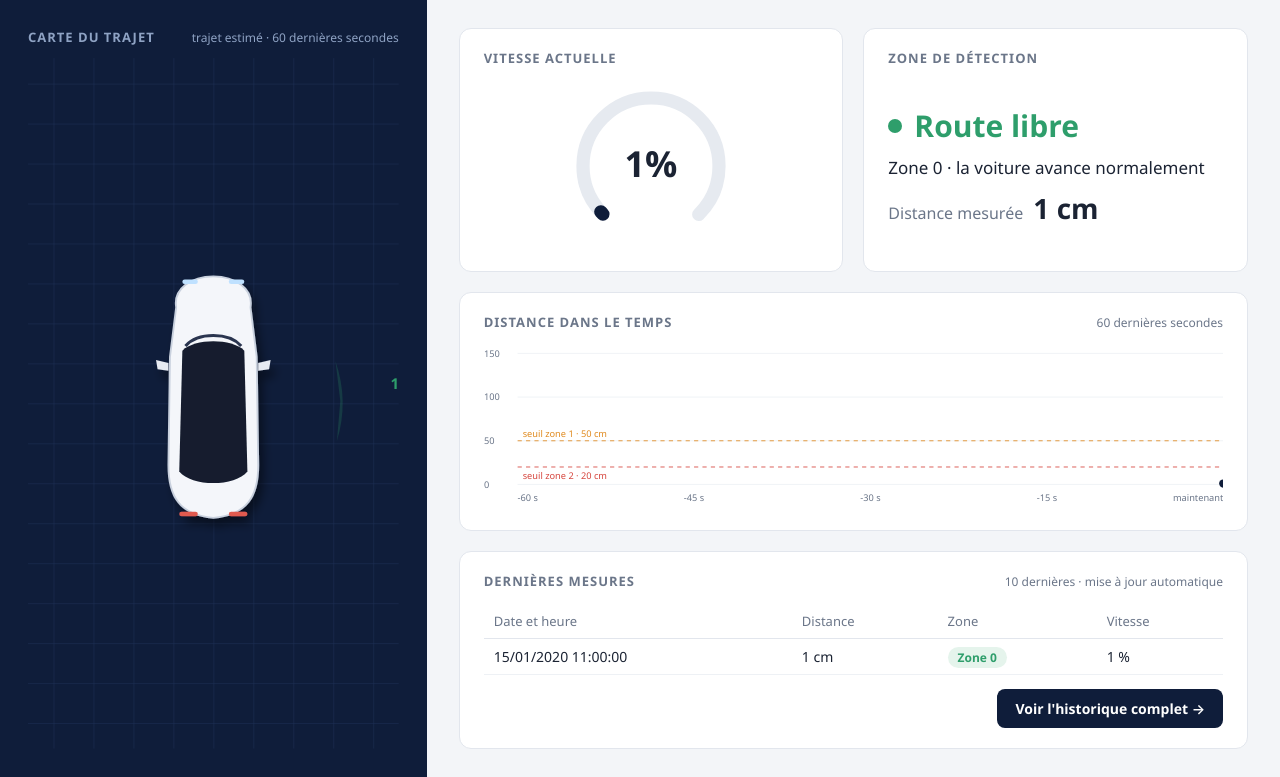
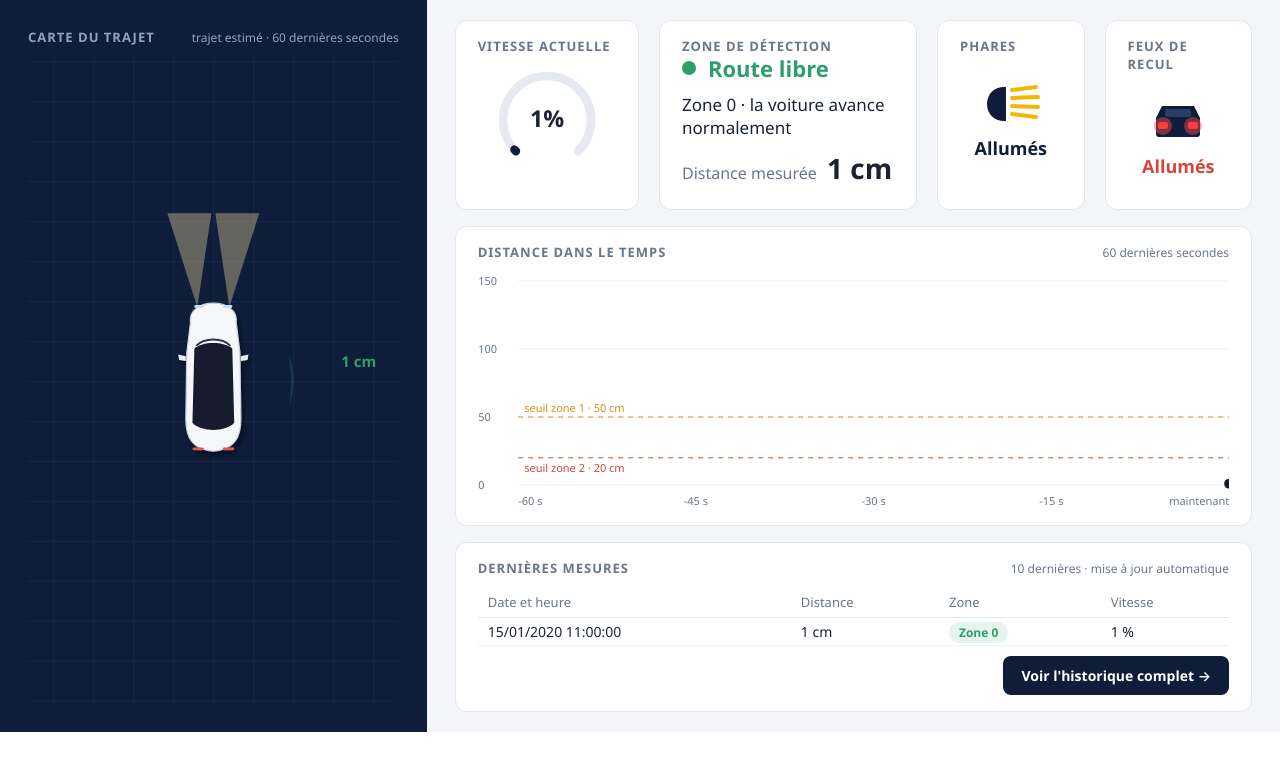
Before and after one commit to malika95290/radardrive-projet-arduino, a Django app: page /dashboard/ in a window 1280 px wide. Shown: the part 68-845 px from the top of the page. After the commit the page ends 800 px from the top, so only its background shows below. Run offline with Django 5.2, Linux system fonts and the light colour scheme; tables that the repository leaves empty hold one stand-in row (values such as "Sample post").

Commit message:
ajout des états des phares et des feux de reculs + enregistrement en bdd

```diff
--- a/vehicule/admin.py
+++ b/vehicule/admin.py
@@ -5,5 +5,5 @@ from .models import Mesure
 
 @admin.register(Mesure)
 class MesureAdmin(admin.ModelAdmin):
-    list_display = ["date", "distance", "zone", "vitesse", "action", "angle_capteur"]
-    list_filter = ["zone", "action"]
+    list_display = ["date", "distance", "zone", "vitesse", "action", "angle_capteur", "phares", "feux_recul"]
+    list_filter = ["zone", "action", "phares", "feux_recul"]
--- a/vehicule/static/vehicule/css/style.css
+++ b/vehicule/static/vehicule/css/style.css
@@ -34,7 +34,7 @@ h2 {
     color: var(--doux);
     text-transform: uppercase;
     letter-spacing: 1px;
-    margin-bottom: 14px;
+    margin-bottom: 10px;
 }
 
 .sous { font-size: 12px; color: var(--doux); }
@@ -93,7 +93,7 @@ h2 {
     background: var(--blanc);
     border: 1px solid var(--bord);
     border-radius: 12px;
-    padding: 20px 24px;
+    padding: 16px 22px;
 }
 
 .carte-entete { display: flex; justify-content: space-between; align-items: baseline; }
@@ -120,7 +120,7 @@ h2 {
 .dashboard {
     display: grid;
     grid-template-columns: minmax(0, 1fr) minmax(0, 2fr);
-    min-height: calc(100vh - 68px);
+    height: calc(100vh - 68px); /* tout tient dans l'écran, sans défilement */
 }
 
 .panneau-carte {
@@ -135,26 +135,28 @@ h2 {
 #carte {
     width: 100%;
     flex: 1;
-    min-height: 560px;
+    min-height: 0;
     margin-top: 12px;
     border-radius: 10px;
     overflow: hidden;
 }
 
-.panneau-donnees { padding: 28px 32px; display: flex; flex-direction: column; gap: 20px; }
+.panneau-donnees { padding: 20px 28px; display: flex; flex-direction: column; gap: 16px; min-height: 0; }
+.carte-graphique { flex: 1; min-height: 130px; display: flex; flex-direction: column; }
+#graphique { flex: 1; width: 100%; min-height: 0; }
 
-.ligne { display: grid; grid-template-columns: 1fr 1fr; gap: 20px; }
+.ligne { display: grid; grid-template-columns: 1fr 1.4fr 0.8fr 0.8fr; gap: 20px; }
 
 /* Compteur de vitesse */
-.compteur { display: flex; justify-content: center; align-items: center; height: 170px; }
+.compteur { display: flex; justify-content: center; align-items: center; height: 110px; }
 .arc-fond, .arc-vitesse { fill: none; stroke-width: 14; stroke-linecap: round; }
 .arc-fond { stroke: #e6eaf0; }
 .arc-vitesse { stroke: var(--nuit); transition: stroke-dasharray 0.6s ease; }
 #texte-vitesse { font-size: 38px; font-weight: 700; fill: var(--texte); }
 
 /* Zone de détection */
-.zone-detection { height: 170px; display: flex; flex-direction: column; justify-content: center; gap: 10px; }
-.zone-titre { font-size: 30px; font-weight: 700; display: flex; align-items: center; gap: 12px; color: var(--doux); }
+.zone-detection { height: 110px; display: flex; flex-direction: column; justify-content: center; gap: 10px; }
+.zone-titre { font-size: 22px; font-weight: 700; display: flex; align-items: center; gap: 12px; color: var(--doux); }
 .zone-titre .rond { width: 14px; height: 14px; border-radius: 50%; background: currentColor; }
 .zone-titre.z0 { color: var(--vert); }
 .zone-titre.z1 { color: var(--orange); }
@@ -163,13 +165,34 @@ h2 {
 .zone-distance { font-size: 16px; color: var(--doux); }
 .zone-distance b { font-size: 28px; color: var(--texte); margin-left: 6px; }
 
+/* Voyants : phares et feux de recul */
+.voyant { height: 110px; display: flex; flex-direction: column; align-items: center; justify-content: center; gap: 8px; }
+.voyant span { font-size: 18px; font-weight: 700; color: var(--doux); }
+.voyant svg * { transition: fill 0.3s, stroke 0.3s, opacity 0.3s; }
+
+.phare-corps { fill: #c9cfda; }
+.phare-rayons path { stroke: #f2b705; stroke-width: 4; stroke-linecap: round; fill: none; opacity: 0; }
+#phares.allume span { color: var(--nuit); }
+#phares.allume .phare-corps { fill: var(--nuit); }
+#phares.allume .phare-rayons path { opacity: 1; }
+
+.recul-carrosserie { fill: #c9cfda; }
+.recul-vitre { fill: #e9edf3; }
+.recul-feu { fill: #9aa3b2; }
+.recul-halo { fill: #ff4d4d; opacity: 0; }
+#recul.allume span { color: var(--rouge); }
+#recul.allume .recul-carrosserie { fill: var(--nuit); }
+#recul.allume .recul-vitre { fill: #2a3d66; }
+#recul.allume .recul-feu { fill: #ff3b3b; }
+#recul.allume .recul-halo { opacity: 0.45; }
+
 /* Tableaux */
 table { width: 100%; border-collapse: collapse; font-size: 14px; }
 th {
     text-align: left; color: var(--doux); font-weight: 500; font-size: 13px;
-    padding: 8px 10px; border-bottom: 1px solid var(--bord);
+    padding: 6px 10px; border-bottom: 1px solid var(--bord);
 }
-td { padding: 8px 10px; border-bottom: 1px solid #eef1f5; }
+td { padding: 4px 10px; border-bottom: 1px solid #eef1f5; }
 td.vide { color: var(--doux); text-align: center; padding: 24px; }
 
 .pastille { padding: 2px 10px; border-radius: 20px; font-size: 12px; font-weight: 600; }
@@ -177,9 +200,13 @@ td.vide { color: var(--doux); text-align: center; padding: 24px; }
 .pastille.z1 { background: #fcefdc; color: var(--orange); }
 .pastille.z2 { background: #fbe3e1; color: var(--rouge); }
 
-.pied { display: flex; justify-content: flex-end; margin-top: 14px; }
+.pied { display: flex; justify-content: flex-end; margin-top: 10px; }
 
 /* ---------- Page historique ---------- */
+
+.etat { font-size: 13px; color: var(--doux); }
+.etat.allume { color: var(--nuit); font-weight: 600; }
+.etat.recul { color: var(--rouge); font-weight: 600; }
 
 .page-historique { max-width: 1100px; margin: 28px auto; padding: 0 32px; }
 .lien-retour { font-size: 14px; color: var(--doux); text-decoration: none; }
@@ -198,10 +225,16 @@ td.vide { color: var(--doux); text-align: center; padding: 24px; }
 
 /* ---------- Petits écrans (téléphone, tablette) ---------- */
 
+/* Écran trop petit en hauteur : on autorise le défilement */
+@media (max-height: 780px) {
+    .dashboard { height: auto; min-height: calc(100vh - 68px); }
+    #carte { min-height: 500px; }
+}
+
 @media (max-width: 1000px) {
-    .dashboard { grid-template-columns: 1fr; }
+    .dashboard { grid-template-columns: 1fr; height: auto; }
     #carte { min-height: 420px; }
-    .ligne { grid-template-columns: 1fr; }
+    .ligne { grid-template-columns: 1fr 1fr; }
     .entete { padding: 0 16px; }
     .statut span:last-child { display: none; }
 }
--- a/vehicule/static/vehicule/js/dashboard.js
+++ b/vehicule/static/vehicule/js/dashboard.js
@@ -11,7 +11,7 @@ const PIXELS_PAR_CM = 2.2;         // échelle de la carte
 const FENETRE_SECONDES = 60;       // durée affichée sur la carte et le graphique
 const DISTANCE_MAX_GRAPHIQUE = 150; // haut du graphique, en cm
 const DELAI_DECONNEXION = 5;       // sans mesure depuis 5 s -> "Déconnectée"
-const TAILLE_VOITURE = 1.55;       // taille du dessin de la voiture sur la carte
+const TAILLE_VOITURE = 0.95;       // taille du dessin de la voiture sur la carte
 const AVANT_VOITURE_PX = 82 * TAILLE_VOITURE; // du centre de la voiture à son pare-chocs avant (capteur)
 const RAYON_CONE_PX = 20;          // demi-largeur de la base du cône de chantier
 
@@ -37,6 +37,8 @@ async function mettreAJour() {
         const derniere = mesures[0];
         afficherVitesse(derniere.vitesse);
         afficherZone(derniere);
+        afficherPhares(derniere.phares);
+        afficherRecul(derniere.feux_recul);
         afficherTableau(mesures.slice(0, 10));
 
         // Pour le graphique et la carte : seulement la fenêtre des 60 dernières secondes,
@@ -112,6 +114,20 @@ function texteDistance(distance) {
 }
 
 
+// ---------- Phares et feux de recul ----------
+
+function afficherPhares(allumes) {
+    document.getElementById("phares").className = allumes ? "voyant allume" : "voyant";
+    document.getElementById("texte-phares").textContent = allumes ? "Allumés" : "Éteints";
+}
+
+// Les feux de recul sont allumés quand la voiture fait marche arrière (action "recule")
+function afficherRecul(allumes) {
+    document.getElementById("recul").className = allumes ? "voyant allume" : "voyant";
+    document.getElementById("texte-recul").textContent = allumes ? "Allumés" : "Éteints";
+}
+
+
 // ---------- Tableau des 10 dernières mesures ----------
 
 function afficherTableau(mesures) {
@@ -131,7 +147,11 @@ function afficherTableau(mesures) {
 // ---------- Graphique : distance dans le temps ----------
 
 function afficherGraphique(mesures, finFenetre) {
-    const largeur = 880, hauteur = 190, gauche = 40, bas = 24, haut = 10;
+    // Le graphique s'adapte à la place disponible dans la carte
+    const graphique = document.getElementById("graphique");
+    const largeur = graphique.clientWidth || 880, hauteur = graphique.clientHeight || 190;
+    graphique.setAttribute("viewBox", `0 0 ${largeur} ${hauteur}`);
+    const gauche = 40, bas = 24, haut = 10;
 
     // Conversion temps -> x et distance -> y
     const x = t => gauche + (largeur - gauche) * (1 - (finFenetre - t) / FENETRE_SECONDES);
@@ -199,8 +219,9 @@ function calculerTrajet(mesures) {
         // 1. Déplacement depuis la mesure précédente
         if (precedente) {
             const duree = Math.min(m.horodatage - precedente.horodatage, 2); // max 2 s (coupure)
-            if (precedente.action === "avance" || precedente.action === "ralentit") {
-                const distance = (precedente.vitesse / 100) * VITESSE_MAX_CM_PAR_S * duree;
+            if (precedente.action === "avance" || precedente.action === "ralentit" || precedente.action === "recule") {
+                let distance = (precedente.vitesse / 100) * VITESSE_MAX_CM_PAR_S * duree;
+                if (precedente.action === "recule") distance = -distance; // marche arrière
                 x += distance * Math.sin(radians(cap));
                 y -= distance * Math.cos(radians(cap));
             }
@@ -314,6 +335,22 @@ function afficherCarte(mesures) {
         svg += dessinCone(versCarteX(o.x), versCarteY(o.y), ZONES[o.zone].couleur);
     }
 
+    // Faisceaux des phares devant la voiture quand ils sont allumés
+    if (derniere.phares) {
+        svg += `<g transform="rotate(${ici.cap})" opacity="0.35">
+                    <path d="M-16 ${-AVANT_VOITURE_PX + 4} L-46 ${-AVANT_VOITURE_PX - 90} L-2 ${-AVANT_VOITURE_PX - 90} Z" fill="#ffe9a3"/>
+                    <path d="M16 ${-AVANT_VOITURE_PX + 4} L2 ${-AVANT_VOITURE_PX - 90} L46 ${-AVANT_VOITURE_PX - 90} Z" fill="#ffe9a3"/>
+                </g>`;
+    }
+
+    // Feux de recul : halo rouge derrière la voiture en marche arrière
+    if (derniere.action === "recule") {
+        svg += `<g transform="rotate(${ici.cap})">
+                    <ellipse cx="-12" cy="${AVANT_VOITURE_PX * 0.9}" rx="14" ry="10" fill="#ff3b3b" opacity="0.5"/>
+                    <ellipse cx="12" cy="${AVANT_VOITURE_PX * 0.9}" rx="14" ry="10" fill="#ff3b3b" opacity="0.5"/>
+                </g>`;
+    }
+
     // La voiture (dessin original, vue de dessus), tournée selon son cap
     svg += `<g transform="rotate(${ici.cap}) scale(${TAILLE_VOITURE})" filter="url(#ombre)">${dessinVoiture()}</g>`;
 
--- a/vehicule/templates/vehicule/dashboard.html
+++ b/vehicule/templates/vehicule/dashboard.html
@@ -23,7 +23,7 @@
             <div class="carte">
                 <h2>Vitesse actuelle</h2>
                 <div class="compteur">
-                    <svg viewBox="0 0 180 180" width="170" height="170">
+                    <svg viewBox="0 0 180 180" width="110" height="110">
                         <!-- Fond gris de l'arc (3/4 de cercle) -->
                         <circle cx="90" cy="90" r="72" class="arc-fond"
                                 stroke-dasharray="339.3 113.1" transform="rotate(135 90 90)"/>
@@ -43,14 +43,47 @@
                     <div class="zone-distance">Distance mesurée <b id="zone-distance">–</b></div>
                 </div>
             </div>
+
+            <div class="carte">
+                <h2>Phares</h2>
+                <div class="voyant" id="phares">
+                    <!-- Phare éteint : gris, sans rayons. Allumé : bleu nuit avec rayons jaunes -->
+                    <svg viewBox="0 0 64 48" width="64" height="48" aria-hidden="true">
+                        <path class="phare-corps" d="M8 24c0-10 7-17 17-17h2v34h-2C15 41 8 34 8 24z"/>
+                        <g class="phare-rayons">
+                            <path d="M33 10l24-3M33 18l26-1M33 26l26 1M33 34l24 3"/>
+                        </g>
+                    </svg>
+                    <span id="texte-phares">–</span>
+                </div>
+            </div>
+
+            <div class="carte">
+                <h2>Feux de recul</h2>
+                <div class="voyant" id="recul">
+                    <!-- Arrière de voiture : feux gris si éteints, rouges et lumineux en marche arrière -->
+                    <svg viewBox="0 0 64 48" width="64" height="48" aria-hidden="true">
+                        <path class="recul-carrosserie" d="M10 20l6-12h32l6 12v16a3 3 0 0 1-3 3H13a3 3 0 0 1-3-3z"/>
+                        <rect class="recul-vitre" x="19" y="11" width="26" height="8" rx="2"/>
+                        <circle class="recul-halo" cx="17" cy="28" r="9"/>
+                        <circle class="recul-halo" cx="47" cy="28" r="9"/>
+                        <rect class="recul-feu" x="12" y="24" width="10" height="7" rx="2"/>
+                        <rect class="recul-feu" x="42" y="24" width="10" height="7" rx="2"/>
+                    </svg>
+                    <span id="texte-recul">–</span>
+                </div>
+            </div>
+        </div>
+            </div>
         </div>
 
-        <div class="carte">
+        <div class="carte carte-graphique">
             <div class="carte-entete">
                 <h2>Distance dans le temps</h2>
                 <span class="sous">60 dernières secondes</span>
             </div>
-            <svg id="graphique" viewBox="0 0 880 190" width="100%"></svg>
+            <!-- Le graphique prend toute la hauteur disponible (taille calculée par dashboard.js) -->
+            <svg id="graphique"></svg>
         </div>
 
         <div class="carte">
--- a/vehicule/templates/vehicule/historique.html
+++ b/vehicule/templates/vehicule/historique.html
@@ -22,7 +22,7 @@
 
         <table>
             <thead>
-                <tr><th>Date et heure</th><th>Distance</th><th>Zone</th><th>Vitesse</th><th>Action</th></tr>
+                <tr><th>Date et heure</th><th>Distance</th><th>Zone</th><th>Vitesse</th><th>Action</th><th>Phares</th><th>Feux de recul</th></tr>
             </thead>
             <tbody>
                 {% for m in page %}
@@ -32,9 +32,11 @@
                     <td><span class="pastille z{{ m.zone }}">Zone {{ m.zone }}</span></td>
                     <td>{{ m.vitesse }} %</td>
                     <td>{{ m.get_action_display }}</td>
+                    <td>{% if m.phares %}<span class="etat allume">Allumés</span>{% else %}<span class="etat">Éteints</span>{% endif %}</td>
+                    <td>{% if m.feux_recul %}<span class="etat recul">Allumés</span>{% else %}<span class="etat">Éteints</span>{% endif %}</td>
                 </tr>
                 {% empty %}
-                <tr><td colspan="5" class="vide">Aucune mesure pour le moment.</td></tr>
+                <tr><td colspan="7" class="vide">Aucune mesure pour le moment.</td></tr>
                 {% endfor %}
             </tbody>
         </table>
--- a/vehicule/views.py
+++ b/vehicule/views.py
@@ -69,6 +69,7 @@ def api_ajouter_mesure(request):
         vitesse = int(donnees["vitesse"])
         action = donnees.get("action", "avance")
         angle = int(donnees.get("angle_capteur", 90))
+        phares = bool(donnees.get("phares", False))  # True si les phares sont allumés
         distance = donnees.get("distance")  # None si rien n'est détecté
         if distance is not None:
             distance = float(distance)
@@ -88,7 +89,8 @@ def api_ajouter_mesure(request):
     # 4. Enregistrer
     mesure = Mesure.objects.create(
         distance=distance, zone=zone, vitesse=vitesse,
-        action=action, angle_capteur=angle,
+        action=action, angle_capteur=angle, phares=phares,
+        feux_recul=(action == "recule"),  # les feux de recul s'allument en marche arrière
     )
     return JsonResponse({"ok": True, "id": mesure.id}, status=201)
 
@@ -110,6 +112,8 @@ def api_dernieres_mesures(request):
             "vitesse": m.vitesse,
             "action": m.action,
             "angle_capteur": m.angle_capteur,
+            "phares": m.phares,
+            "feux_recul": m.feux_recul,
         })
 
     return JsonResponse({"maintenant": timezone.now().timestamp(), "mesures": liste})
```
Also changed, not shown: pc/envoi_mesures.py (+26 -11 lines), vehicule/models.py (+7 -0 lines), README.md, vehicule/migrations/0002_mesure_phares.py (added), vehicule/migrations/0003_alter_mesure_action.py (added), vehicule/migrations/0004_mesure_feux_recul.py (added).
